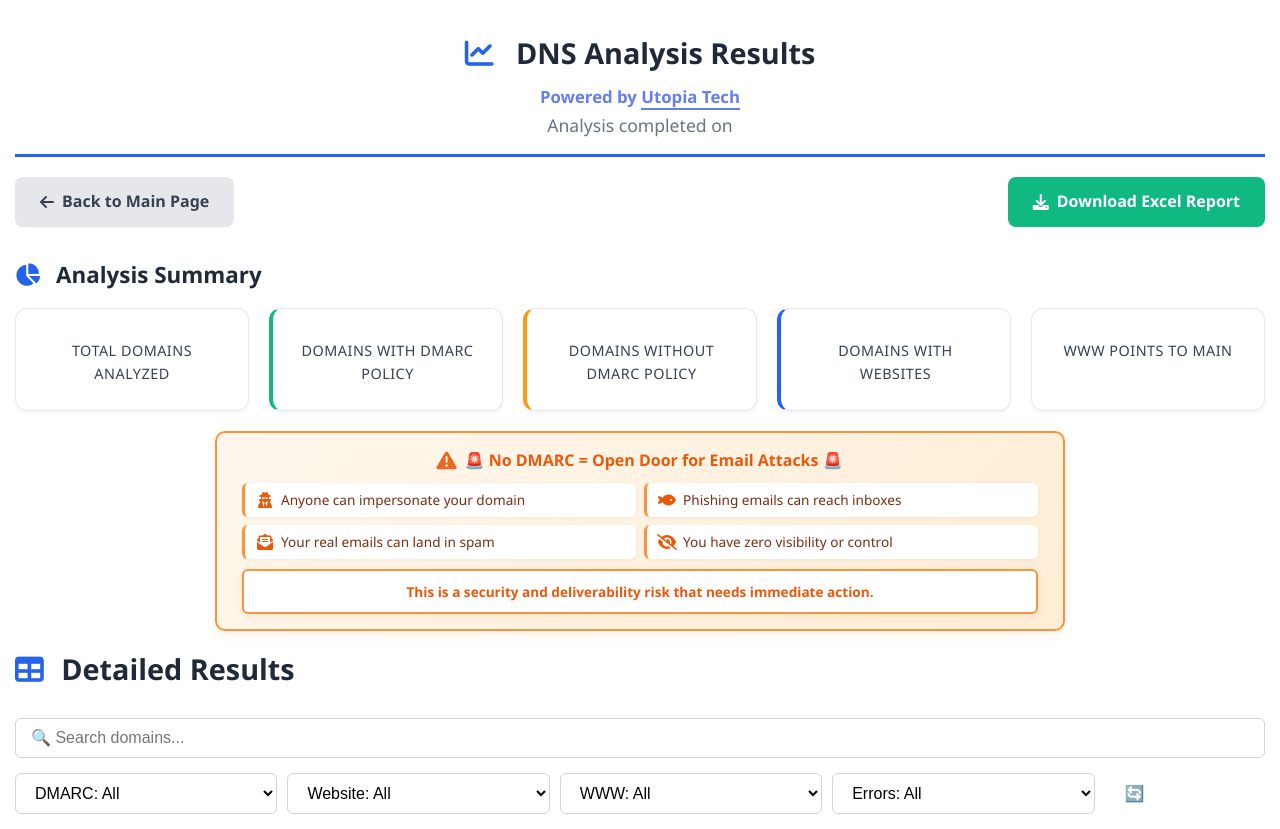
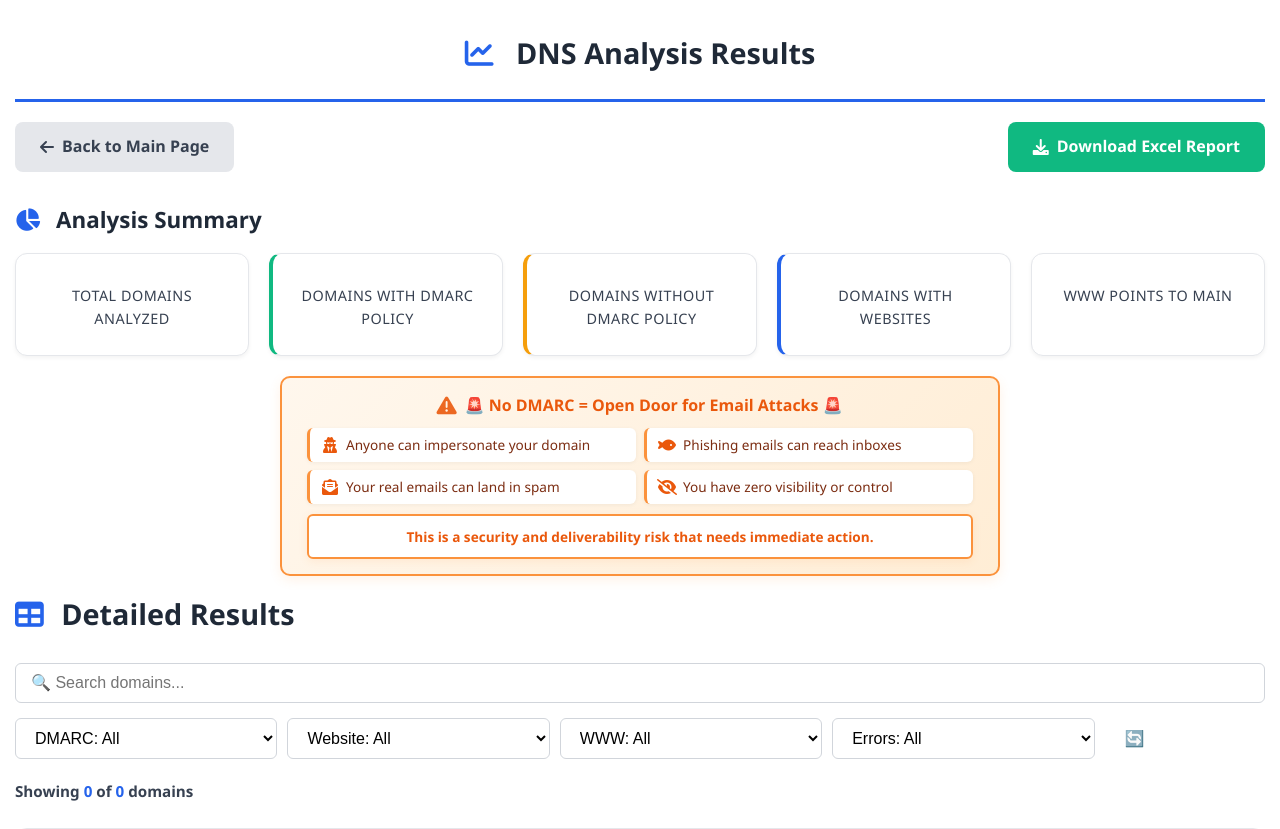
Before and after one commit to arvage/domain-dns-analyzer, a FastAPI app: template templates/results.html in a window 1280 px wide. Shown: the top 829 px of the page. Run offline with FastAPI, Linux system fonts and the light colour scheme; the template is opened without the code that fills it, so the values that code supplies are empty.

Commit message:
design tweaks

```diff
--- a/static/css/style.css
+++ b/static/css/style.css
@@ -403,7 +403,7 @@ header p {
     padding: 15px 25px;
     border-radius: 10px;
     box-shadow: 0 4px 12px rgba(251, 146, 60, 0.12);
-    max-width: 850px !important;
+    max-width: 720px !important;
     width: 100%;
     text-align: center;
 }
--- a/templates/results.html
+++ b/templates/results.html
@@ -11,8 +11,6 @@
     <div class="container">
         <header>
             <h1><i class="fas fa-chart-line"></i> DNS Analysis Results</h1>
-            <p style="color: #667eea; font-weight: 600; font-size: 1.05rem; margin-top: 5px;">Powered by <a href="https://www.utopiats.com" target="_blank" style="color: #667eea; text-decoration: none; border-bottom: 2px solid #667eea;">Utopia Tech</a></p>
-            <p>Analysis completed on {{ timestamp }}</p>
         </header>
 
         <main>
```
